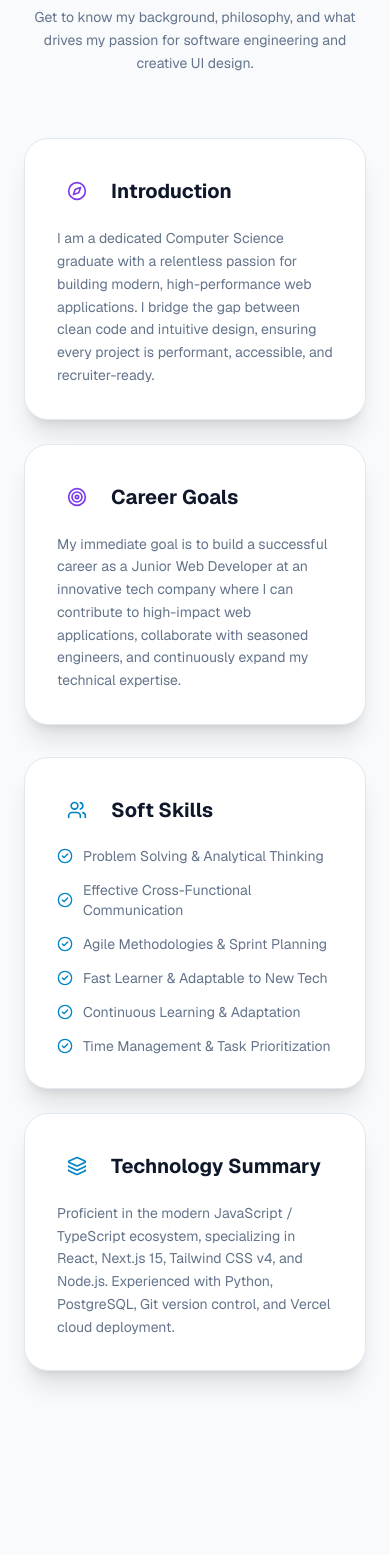
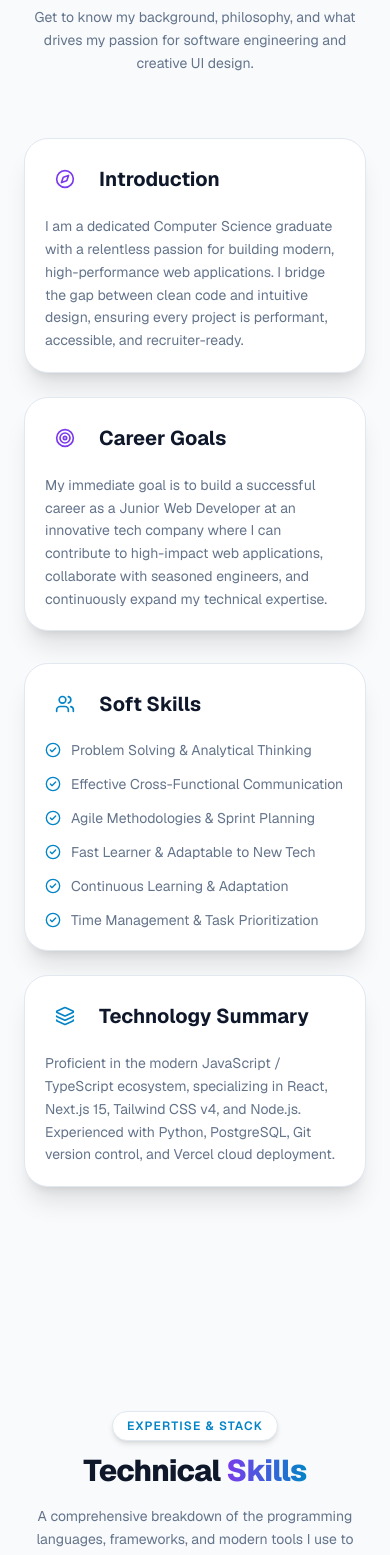
Before and after one commit to nazma131/Portofolio, a Next.js app: page / in a window 390 px wide. Shown: the part 1200-2755 px from the top of the page. Built offline with nearby package versions, Linux system fonts and the light colour scheme.

Commit message:
Optimize mobile layout margins, responsive card padding, and centering

```diff
--- a/sections/About.tsx
+++ b/sections/About.tsx
@@ -29,7 +29,7 @@ export function About() {
       <div className="grid grid-cols-1 md:grid-cols-2 gap-8 items-center">
         {/* Left Column: Introduction & Career Goals */}
         <div className="space-y-6">
-          <div className="p-8 rounded-3xl bg-[var(--surface)] border border-[var(--border)] shadow-xl space-y-4 hover:border-[var(--primary)]/50 transition-all group">
+          <div className="p-5 sm:p-8 rounded-3xl bg-[var(--surface)] border border-[var(--border)] shadow-xl space-y-4 hover:border-[var(--primary)]/50 transition-all group">
             <div className="flex items-center gap-3.5 text-[var(--primary)] font-semibold">
               <div className="w-10 h-10 rounded-xl bg-[var(--primary)]/10 flex items-center justify-center">
                 <Compass className="w-5 h-5 text-[var(--primary)]" />
@@ -41,7 +41,7 @@ export function About() {
             </p>
           </div>
 
-          <div className="p-8 rounded-3xl bg-[var(--surface)] border border-[var(--border)] shadow-xl space-y-4 hover:border-[var(--primary)]/50 transition-all group">
+          <div className="p-5 sm:p-8 rounded-3xl bg-[var(--surface)] border border-[var(--border)] shadow-xl space-y-4 hover:border-[var(--primary)]/50 transition-all group">
             <div className="flex items-center gap-3.5 text-[var(--primary)] font-semibold">
               <div className="w-10 h-10 rounded-xl bg-[var(--primary)]/10 flex items-center justify-center">
                 <Target className="w-5 h-5 text-[var(--primary)]" />
@@ -56,7 +56,7 @@ export function About() {
 
         {/* Right Column: Soft Skills & Tech Summary */}
         <div className="space-y-6">
-          <div className="p-8 rounded-3xl bg-[var(--surface)] border border-[var(--border)] shadow-xl space-y-4 hover:border-[var(--accent)]/50 transition-all group">
+          <div className="p-5 sm:p-8 rounded-3xl bg-[var(--surface)] border border-[var(--border)] shadow-xl space-y-4 hover:border-[var(--accent)]/50 transition-all group">
             <div className="flex items-center gap-3.5 text-[var(--accent)] font-semibold">
               <div className="w-10 h-10 rounded-xl bg-[var(--accent)]/10 flex items-center justify-center">
                 <Users className="w-5 h-5 text-[var(--accent)]" />
@@ -73,7 +73,7 @@ export function About() {
             </div>
           </div>
 
-          <div className="p-8 rounded-3xl bg-[var(--surface)] border border-[var(--border)] shadow-xl space-y-4 hover:border-[var(--accent)]/50 transition-all group">
+          <div className="p-5 sm:p-8 rounded-3xl bg-[var(--surface)] border border-[var(--border)] shadow-xl space-y-4 hover:border-[var(--accent)]/50 transition-all group">
             <div className="flex items-center gap-3.5 text-[var(--accent)] font-semibold">
               <div className="w-10 h-10 rounded-xl bg-[var(--accent)]/10 flex items-center justify-center">
                 <Layers className="w-5 h-5 text-[var(--accent)]" />
--- a/sections/Certificates.tsx
+++ b/sections/Certificates.tsx
@@ -41,7 +41,7 @@ export function Certificates() {
               </div>
             </div>
 
-            <div className="p-6 flex flex-col flex-1 justify-between space-y-4">
+            <div className="p-5 sm:p-6 flex flex-col flex-1 justify-between space-y-4">
               <div>
                 <span className="text-xs font-medium text-[var(--accent)]">{cert.issuer} • {cert.date}</span>
                 <h3 className="text-base font-bold text-[var(--text)] mt-1.5 group-hover:text-[var(--accent)] transition-colors line-clamp-2">
--- a/sections/Contact.tsx
+++ b/sections/Contact.tsx
@@ -35,7 +35,7 @@ export function Contact() {
       <div className="grid grid-cols-1 lg:grid-cols-2 gap-10">
         {/* Contact Info & Details */}
         <div className="space-y-6">
-          <div className="p-8 rounded-3xl bg-[var(--surface)] border border-[var(--border)] shadow-xl space-y-6">
+          <div className="p-5 sm:p-8 rounded-3xl bg-[var(--surface)] border border-[var(--border)] shadow-xl space-y-6">
             <h3 className="text-xl font-bold text-[var(--text)]">Contact Information</h3>
             <p className="text-sm text-[var(--muted)] leading-relaxed">
               Feel free to reach out through the contact form or directly via email, phone, or professional networks.
@@ -95,7 +95,7 @@ export function Contact() {
         </div>
 
         {/* Contact Form */}
-        <div className="p-8 rounded-3xl bg-[var(--surface)] border border-[var(--border)] shadow-xl">
+        <div className="p-5 sm:p-8 rounded-3xl bg-[var(--surface)] border border-[var(--border)] shadow-xl">
           {submitted ? (
             <div className="h-full flex flex-col items-center justify-center text-center py-12 space-y-4">
               <div className="w-16 h-16 rounded-full bg-emerald-500/10 text-emerald-500 flex items-center justify-center">
--- a/sections/Education.tsx
+++ b/sections/Education.tsx
@@ -30,7 +30,7 @@ export function Education() {
             <div className="absolute -left-[9px] top-1.5 w-4 h-4 rounded-full border-2 border-[var(--primary)] bg-[var(--surface)] shadow-xs" />
 
             {/* Card */}
-            <div className="p-6 rounded-2xl bg-[var(--surface)] border border-[var(--border)] shadow-xs space-y-4">
+            <div className="p-5 sm:p-6 rounded-2xl bg-[var(--surface)] border border-[var(--border)] shadow-xs space-y-4">
               <div className="flex flex-col sm:flex-row sm:items-center justify-between gap-2">
                 <div>
                   <div className="flex items-center gap-2 mb-1">
--- a/sections/Experience.tsx
+++ b/sections/Experience.tsx
@@ -28,7 +28,7 @@ export function Experience() {
             <div className="absolute -left-[9px] top-2 w-4 h-4 rounded-full border-2 border-[var(--primary)] bg-[var(--surface)] shadow-lg glow-primary" />
 
             {/* Card */}
-            <div className="p-8 rounded-3xl bg-[var(--surface)] border border-[var(--border)] shadow-xl space-y-4 hover:border-[var(--primary)]/50 transition-all group">
+            <div className="p-5 sm:p-8 rounded-3xl bg-[var(--surface)] border border-[var(--border)] shadow-xl space-y-4 hover:border-[var(--primary)]/50 transition-all group">
               <div className="flex flex-col sm:flex-row sm:items-center justify-between gap-2">
                 <div>
                   <span className="inline-block px-3 py-1 rounded-full bg-[var(--primary)]/10 text-[var(--primary)] text-xs font-bold uppercase tracking-wider mb-2">
--- a/sections/Skills.tsx
+++ b/sections/Skills.tsx
@@ -37,7 +37,7 @@ export function Skills() {
         {skillCategories.map((cat) => (
           <div
             key={cat.category}
-            className="p-8 rounded-3xl bg-[var(--surface)] border border-[var(--border)] shadow-xl space-y-6 hover:border-[var(--primary)]/50 transition-all group"
+            className="p-5 sm:p-8 rounded-3xl bg-[var(--surface)] border border-[var(--border)] shadow-xl space-y-6 hover:border-[var(--primary)]/50 transition-all group"
           >
             <div className="flex items-center gap-3.5 pb-4 border-b border-[var(--border)]">
               <div className="w-10 h-10 rounded-xl bg-[var(--primary)]/10 flex items-center justify-center">
```
